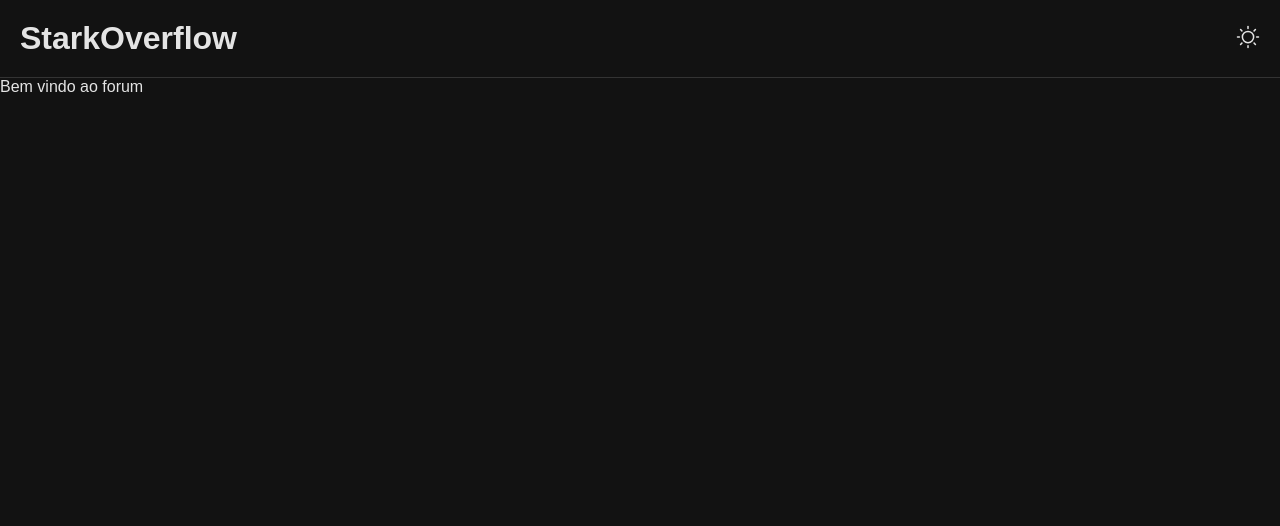
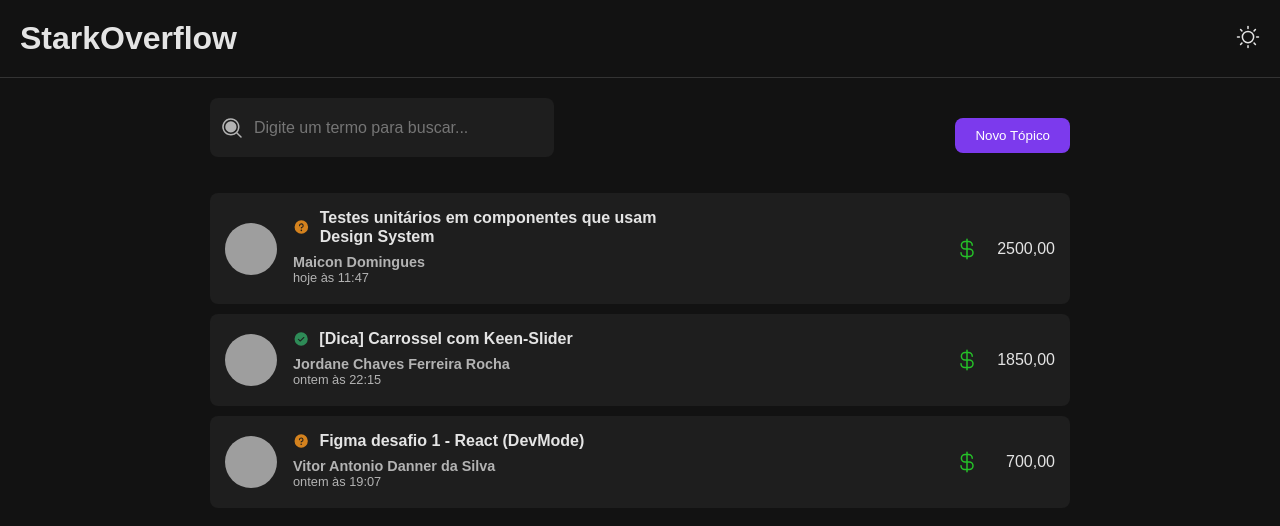
Before and after one commit to laryhills/stark_overflow, a React (Vite) app in the folder frontend/react/: page /forum/java in a window 1280 px wide. Shown: the top 526 px of the page. Built offline with nearby package versions, Linux system fonts and the light colour scheme; grey boxes are pictures that could not be loaded.

Commit message:
feat: add static Forum page with search functionality and styled components

```diff
--- a/frontend/react/package.json
+++ b/frontend/react/package.json
@@ -11,6 +11,7 @@
   },
   "dependencies": {
     "phosphor-react": "^1.4.1",
+    "polished": "^4.3.1",
     "react": "^19.0.0",
     "react-dom": "^19.0.0",
     "react-router-dom": "^7.2.0",
--- /dev/null
+++ b/frontend/react/src/pages/Forum/SearchInput/index.tsx
@@ -0,0 +1,11 @@
+import { MagnifyingGlass } from "phosphor-react";
+import { Input, SearchInputContainer } from "./style";
+
+export function SearchInput() {
+  return (
+    <SearchInputContainer>
+      <MagnifyingGlass size={24} color="#b3b3b3" weight="fill" />
+      <Input placeholder="Digite um termo para buscar..." />
+    </SearchInputContainer>
+  );
+}
--- /dev/null
+++ b/frontend/react/src/pages/Forum/SearchInput/style.ts
@@ -0,0 +1,28 @@
+import styled from "styled-components";
+
+export const SearchInputContainer = styled.div`
+  display: flex;
+  align-items: center;
+  background-color: ${({ theme }) => theme.forum.topicCard.background};
+  margin-bottom: 1rem;
+  padding: 0.5rem;
+  border-radius: 8px;
+  border: 2px solid transparent;
+  transition: border 0.3s;
+
+  &:hover {
+    border: 2px solid #7c3aed;
+  }
+`;
+
+export const Input = styled.input`
+  background: none;
+  border: none;
+  padding: 10px;
+  border-radius: 8px;
+  color: ${({ theme }) => theme.text};
+  width: 300px;
+  outline: none;
+  line-height: 19px;
+  font-size: 1rem;
+`;
--- /dev/null
+++ b/frontend/react/src/pages/Forum/index.tsx
@@ -0,0 +1,67 @@
+import { SearchInput } from "./SearchInput";
+import { Button, ForumContainer, ForumList, Header, TopicAvatar, TopicCard, TopicFooter, TopicInfo, TopicMeta, TopicTitle } from "./style";
+import { CheckCircle, CurrencyDollar, Question } from "phosphor-react";
+
+export function Forum() {
+  const topics = [
+    {
+      avatar: "https://avatars.githubusercontent.com/u/62848833?v=4",
+      title: "Testes unitários em componentes que usam Design System",
+      author: "Maicon Domingues",
+      time: "hoje às 11:47",
+      amount: "2500,00",
+      state: "open",
+    },
+    {
+      avatar: "https://avatars.githubusercontent.com/u/62848833?v=4",
+      title: "[Dica] Carrossel com Keen-Slider",
+      author: "Jordane Chaves Ferreira Rocha",
+      time: "ontem às 22:15",
+      amount: "1850,00",
+      state: "closed",
+    },
+    {
+      avatar: "https://avatars.githubusercontent.com/u/62848833?v=4",
+      title: "Figma desafio 1 - React (DevMode)",
+      author: "Vitor Antonio Danner da Silva",
+      time: "ontem às 19:07",
+      amount: "700,00",
+      state: "open",
+    },
+  ];
+
+  return (
+    <ForumContainer>
+      <Header>
+        <SearchInput />
+        <Button>Novo Tópico</Button>
+      </Header>
+      <ForumList>
+        {topics.map((topic, index) => (
+          <TopicCard key={index}>
+            <TopicInfo>
+              <TopicAvatar src={topic.avatar} alt={topic.author} />
+              <div>
+                <TopicTitle>
+                  {topic.state === "open"
+                    ? <Question size={18} color="#d4821e" weight="fill" />
+                    : <CheckCircle size={18} color="#2e8b57" weight="fill" />
+                  }
+                  <h3>{topic.title}</h3>
+                </TopicTitle>
+                <TopicMeta>
+                  {topic.author}
+                  <time>{topic.time}</time>
+                </TopicMeta>
+              </div>
+            </TopicInfo>
+            <TopicFooter>
+              <CurrencyDollar size={24} color="#25c028" weight="fill" />
+              <span>{topic.amount}</span>
+            </TopicFooter>
+          </TopicCard>
+        ))}
+      </ForumList>
+    </ForumContainer>
+  );
+};
--- /dev/null
+++ b/frontend/react/src/pages/Forum/style.ts
@@ -0,0 +1,103 @@
+import { darken, rgba } from "polished";
+import styled from "styled-components";
+
+export const ForumContainer = styled.div`
+  background: ${({ theme }) => theme.background};
+  color: ${({ theme }) => theme.text};
+  min-height: 100vh;
+  padding: 20px;
+  max-width: 900px;
+  margin: auto;
+`;
+
+export const Header = styled.header`
+  display: flex;
+  justify-content: space-between;
+  align-items: center;
+  border-radius: 8px;
+`;
+
+export const Button = styled.button`
+  background: #7c3aed;
+  color: #fff;
+  padding: 10px 20px;
+  border-radius: 8px;
+  border: none;
+  cursor: pointer;
+  &:hover {
+    background: #6b28d9;
+  }
+`;
+
+export const ForumList = styled.div`
+  margin-top: 20px;
+`;
+
+export const TopicCard = styled.div`
+  background: ${({ theme }) => theme.forum.topicCard.background};
+  padding: 15px;
+  border-radius: 8px;
+  margin-bottom: 10px;
+  display: flex;
+  justify-content: space-between;
+  align-items: center;
+  transition: background 0.3s;
+
+  &:hover {
+    background: ${({ theme }) => rgba(theme.forum.topicCard.background, 0.5)};
+    cursor: pointer;
+  }
+`;
+
+export const TopicInfo = styled.section`
+  display: flex;
+  align-items: center;
+  max-width: 27rem;
+  width: 100%;
+`;
+
+export const TopicAvatar = styled.img`
+  width: 3.25rem;
+  height: 3.25rem;
+  border-radius: 50%;
+  margin-right: 1rem;
+`;
+
+export const TopicTitle = styled.div`
+  display: flex;
+  align-items: center;
+  gap: 10px;
+
+  h3 {
+    width: 100%;
+    word-break: break-word;
+    font-size: 1rem;
+    color: ${({ theme }) => theme.forum.topicCard.text};
+    font-weight: bold;
+    line-height: 1.19rem;
+  }
+`;
+
+export const TopicMeta = styled.span`
+  display: flex;
+  flex-direction: column;
+  margin-top: 0.5rem;
+  margin-bottom: 0.25rem;
+  color: ${({ theme }) => theme.forum.topicCard.meta};
+  font-size: 0.9rem;
+  font-weight: bold;
+
+  time {
+    font-size: 0.8rem;
+    font-weight: normal;
+  }
+`;
+
+export const TopicFooter = styled.footer`
+  display: flex;
+  align-items: center;
+  justify-content: space-between;
+  gap: 0.5rem;
+  margin-left: auto;
+  min-width: 100px;
+`;
--- a/frontend/react/src/pages/Home/Cards/style.ts
+++ b/frontend/react/src/pages/Home/Cards/style.ts
@@ -6,8 +6,6 @@ export const CardsContainer = styled.div`
   gap: 1.5rem;
   margin-top: 1rem;
   width: 100%;
-  max-width: 900px;
-
 `;
 
 export const Card = styled.div`
--- a/frontend/react/src/pages/Home/style.ts
+++ b/frontend/react/src/pages/Home/style.ts
@@ -5,6 +5,6 @@ export const HomeContainer = styled.div`
   flex-direction: column;
   align-items: center;
   padding: 20px;
+  max-width: 900px;
+  margin: auto;
 `;
-
-;
--- a/frontend/react/src/router.tsx
+++ b/frontend/react/src/router.tsx
@@ -1,11 +1,12 @@
 import { Route, Routes } from "react-router-dom";
 import { Home } from "./pages/Home";
+import { Forum } from "./pages/Forum";
 
 export function Router() {
   return (
     <Routes>
       <Route path="/" element={<Home />} />
-      <Route path="/forum/:name" element={<div>Bem vindo ao forum</div>} />
+      <Route path="/forum/:name" element={<Forum />} />
     </Routes>
   )
 }
--- a/frontend/react/src/styles/themes/dark.tsx
+++ b/frontend/react/src/styles/themes/dark.tsx
@@ -3,4 +3,11 @@ export const darkTheme = {
   text: "#e4e4e4",
   cardBackground: "#1e1e1e",
   borderColor: "#333333",
+  forum: {
+    topicCard: {
+      background: "#1e1e1e",
+      text: "#e4e4e4",
+      meta: "#b3b3b3"
+    }
+  }
 };
--- a/frontend/react/src/styles/themes/index.tsx
+++ b/frontend/react/src/styles/themes/index.tsx
@@ -2,10 +2,7 @@ import { lightTheme } from "./light";
 import { darkTheme } from "./dark";
 
 const defaultTheme = {
-  background: "#f8f9fa",
-  text: "#212529",
-  cardBackground: "#ffffff",
-  borderColor: "#dee2e6",
+  ...darkTheme
 };
 
 export { defaultTheme, lightTheme, darkTheme };
--- a/frontend/react/src/styles/themes/light.tsx
+++ b/frontend/react/src/styles/themes/light.tsx
@@ -3,4 +3,11 @@ export const lightTheme = {
   text: "#212529",
   cardBackground: "#ffffff",
   borderColor: "#dee2e6",
+  forum: {
+    topicCard: {
+      background: "#e3e0e0",
+      text: "#212529",
+      meta: "#949393"
+    }
+  }
 };
```
Also changed, not shown: frontend/react/src/layouts/DefaultLayout/index.tsx (deleted), 1 other file (tests, documents, lock files or other folders).
